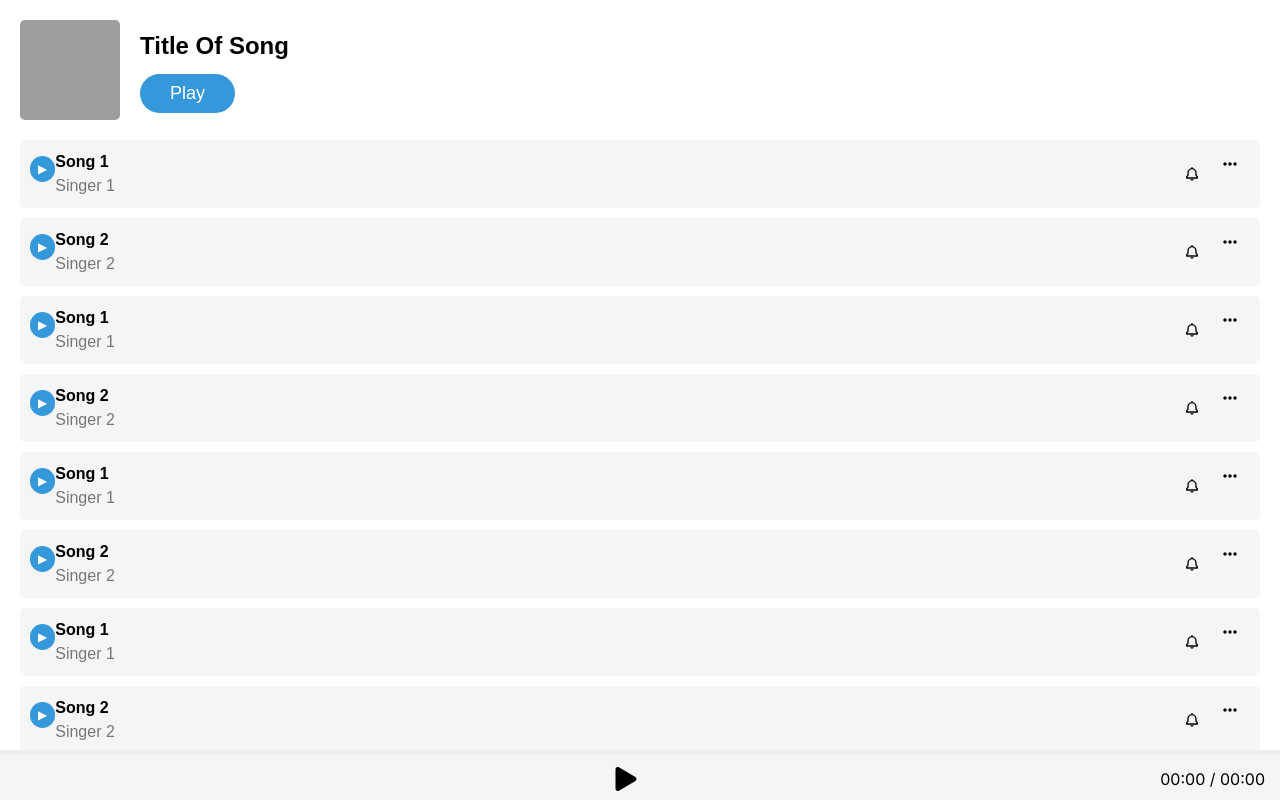
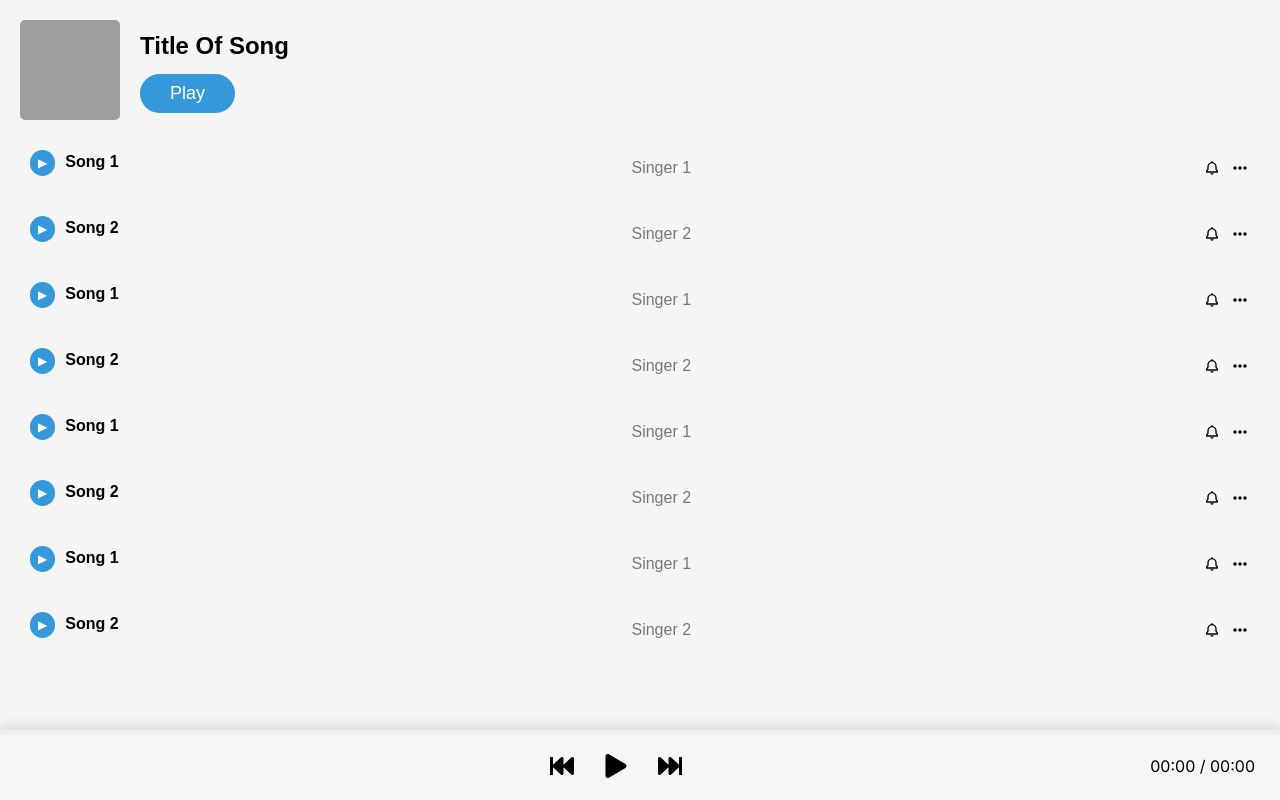
Before and after one commit to shrey-creator/epub-reader-flow, a Next.js app: page / in a window 1280 px wide. Built offline with nearby package versions, Linux system fonts and the light colour scheme; grey boxes are pictures that could not be loaded.

Commit message:
added fast forward

```diff
--- a/app/MusicPage.module.css
+++ b/app/components/MusicPage.module.css
@@ -6,6 +6,7 @@
   padding: 20px;
   height: calc(100vh - 50px); /* Adjust height for the sticky bar */
   overflow-y: auto; /* Enable vertical scrolling */
+  background-color: #f5f5f5;
 }
 
 /* Top Component */
--- a/app/epub-reader.tsx
+++ b/app/components/MusicPlayerDetailPage.tsx
@@ -1,9 +1,9 @@
 import React, { useContext, useEffect, useState } from "react";
 import styles from "./MusicPage.module.css"; // Import CSS module
-import SongDetail from "./components/song-item";
-import { AudioPlayerContext } from "./audio-player-context";
+import SongDetail from "./song-item";
+import { AudioPlayerContext } from "../audio-player-context";
 import StickyBar from "./sticky-bar";
-import HeaderComponent from "./components/HeaderPageComponent";
+import HeaderComponent from "./HeaderPageComponent";
 
 const MusicPage = () => {
   const songs = [
@@ -97,7 +97,7 @@ const MusicPage = () => {
     }
   }, [currentSongIndex]);
 
-  const handlePlayClick = (songIndex: number) => {
+  const handleSongListViewPlayClick = (songIndex: number) => {
     if (songIndex === currentSongIndex) {
       if (isSongPlaying) setIsSongPlaying(false);
       else setIsSongPlaying(true);
@@ -125,15 +125,14 @@ const MusicPage = () => {
         <div className={styles["song-list"]}>
           {songs.map((song, index) => {
             return (
-              <div>
+              <div key={index}>
                 <SongDetail
                   songName={song.name}
                   sungBy={song.singer}
                   ringToneUrl={"test.mp3"}
-                  key={index}
                   songindex={index}
                   date={""}
-                  handlePlayClick={handlePlayClick}
+                  handlePlayClick={handleSongListViewPlayClick}
                   currentSongIndex={currentSongIndex}
                 />
               </div>
--- /dev/null
+++ b/app/components/SideMenu.module.css
@@ -0,0 +1,48 @@
+.options {
+  position: absolute;
+  top: 20px; /* Adjust this value to position the menu properly */
+  right: 0;
+  width: 150px;
+  background-color: #fff;
+  border: 1px solid #ccc;
+  border-radius: 5px;
+  box-shadow: 0 2px 5px rgba(0, 0, 0, 0.2);
+  z-index: 5;
+}
+
+.option {
+  padding: 10px;
+  cursor: pointer;
+  transition: background-color 0.3s ease;
+}
+
+.option:hover {
+  background-color: #f5f5f5;
+}
+
+.options-button {
+  padding: 5px;
+  font-size: 20px;
+  border: none;
+  background: none;
+  cursor: pointer;
+  color: #777;
+  transition: color 0.3s ease;
+}
+
+.options-button:hover {
+  color: #333;
+}
+
+.sideMenu {
+  position: relative;
+
+  cursor: pointer;
+}
+
+.menuIcon {
+  display: flex;
+  align-items: center;
+  justify-content: center;
+  font-size: 20px;
+}
--- a/app/SideMenu.tsx
+++ b/app/components/SideMenu.tsx
@@ -1,5 +1,7 @@
 import React, { useState } from "react";
 import { BiDotsHorizontalRounded } from "react-icons/bi"; // Assuming you're using React Icons
+
+import styles from "./SideMenu.module.css";
 
 const SideMenu = () => {
   const [menuOpen, setMenuOpen] = useState(false);
@@ -15,17 +17,20 @@ const SideMenu = () => {
   };
 
   return (
-    <div className={"side-menu"}>
-      <div className={"menu-icon"} onClick={toggleMenu}>
+    <div className={styles.sideMenu}>
+      <div className={styles.menuIcon} onClick={toggleMenu}>
         <BiDotsHorizontalRounded />
       </div>
       {menuOpen && (
-        <div className="options">
-          <div className="option" onClick={() => handleOptionClick("Share")}>
+        <div className={styles.options}>
+          <div
+            className={styles.option}
+            onClick={() => handleOptionClick("Share")}
+          >
             Share
           </div>
           <div
-            className="option"
+            className={styles.option}
             onClick={() => handleOptionClick("Add to Playlist")}
           >
             Add to Playlist
--- /dev/null
+++ b/app/components/SongItem.module.css
@@ -0,0 +1,51 @@
+.songRow {
+  display: flex;
+  align-items: center;
+  margin-bottom: 10px;
+  padding: 10px;
+  border-radius: 5px;
+  background-color: #f5f5f5;
+  justify-content: space-between;
+}
+
+.songRow:hover {
+  background-color: white;
+}
+
+.leftComponent {
+  display: flex;
+}
+
+.rightComponent {
+  display: flex;
+  align-items: center;
+}
+
+.playButtonSmall {
+  padding: 4px 8px; /* Adjust padding */
+  font-size: 12px; /* Adjust font size */
+  border: none;
+  border-radius: 20px; /* Make it more round */
+  background-color: #3498db;
+  color: #fff;
+  cursor: pointer;
+  transition: background-color 0.3s ease;
+  margin-bottom: 10px; /* Leave some gap between title and play button */
+}
+
+.songDetails {
+  flex-grow: 1;
+}
+
+.songName {
+  font-weight: bold;
+  margin-left: 10px;
+}
+
+.singer {
+  color: #777;
+}
+
+.ringtoneIcon {
+  margin-right: 10px;
+}
--- a/app/StickyBar.module.css
+++ b/app/components/StickyBar.module.css
@@ -3,10 +3,11 @@
   bottom: 0;
   left: 0;
   width: 100%;
-  background-color: #f5f5f5;
+  background-color: #f6f6f6;
   text-align: center;
-
-  height: 50px;
+  z-index: 10;
+  height: 70px;
+  box-shadow: 0px -5px 10px rgba(0, 0, 0, 0.1); /* Add a box shadow to create the raised effect */
 }
 
 .stickyBarBottomSection {
@@ -16,6 +17,10 @@
   margin-top: 9px;
   padding-left: 15px;
   padding-right: 15px;
+}
+
+.stickyBarMiddleSection {
+  display: flex;
 }
 
 .songInfo {
@@ -70,6 +75,8 @@
 }
 
 .playIcon {
+  margin-left: 15px;
+  margin-right: 15px;
   font-size: 24px;
   cursor: pointer;
   color: black;
@@ -86,3 +93,7 @@
   border-radius: 4px;
   pointer-events: none;
 }
+
+.timeDisplay {
+  padding: 10px;
+}
--- a/app/components/song-item.tsx
+++ b/app/components/song-item.tsx
@@ -1,6 +1,7 @@
 import React from "react";
 import { BiBell } from "react-icons/bi";
-import SideMenu from "../SideMenu";
+import SideMenu from "./SideMenu";
+import styles from "./SongItem.module.css";
 
 interface SongDetailView {
   songName: string;
@@ -22,26 +23,30 @@ const SongDetail: React.FC<SongDetailView> = ({
   currentSongIndex,
 }) => {
   return (
-    <div className="song-row">
+    <div className={styles.songRow}>
+      <div className={styles.leftComponent}>
         <button
-        className="play-button-small"
+          className={styles.playButtonSmall}
           onClick={() => {
             handlePlayClick(songindex);
           }}
         >
           {songindex === currentSongIndex ? "▐▐ " : "▶"}
         </button>
-      <div className="song-details">
-        <div className="song-name">{songName}</div>
-        <div className="singer"> {sungBy}</div>
+        <div className={styles.songDetails}>
+          <div className={styles.songName}>{songName}</div>
         </div>
-      {ringToneUrl && (
-        <button>
-          <BiBell className="ringtone-icon" />
-        </button>
-      )}
-      <div className="options1">
+      </div>
+
+      <div className={styles.middleComponent}>
+        <div className={styles.singer}> {sungBy}</div>
+      </div>
+
+      <div className={styles.rightComponent}>
+        {ringToneUrl && <BiBell className={styles.ringtoneIcon} />}
+        <div>
           <SideMenu />
+        </div>
       </div>
     </div>
   );
--- a/app/sticky-bar.tsx
+++ b/app/components/sticky-bar.tsx
@@ -1,7 +1,7 @@
 import React, { useRef, useState, useEffect, useContext } from "react";
 import styles from "./StickyBar.module.css"; // Import CSS module for styling
-import { AudioPlayerContext } from "./audio-player-context";
-import { FaPause, FaPlay } from "react-icons/fa"; // Import Play Icon from react-icons/fa
+import { AudioPlayerContext } from "../audio-player-context";
+import { FaPause, FaPlay, FaFastForward, FaFastBackward } from "react-icons/fa"; // Import Play Icon from react-icons/fa
 import ProgressBar from "./ProgressBar";
 
 const StickyBar: React.FC<{
@@ -38,6 +38,7 @@ const StickyBar: React.FC<{
   // ... audio playback logic
 
   const convertSecondsToMinSec = (seconds: number): string => {
+    if (!seconds) return `00:00`;
     const minutes: number = Math.floor(seconds / 60);
     const remainingSeconds: number = seconds % 60;
 
@@ -87,7 +88,17 @@ const StickyBar: React.FC<{
     }
   }, []);
 
-  const [hoverTime, setHoverTime] = useState("0:00");
+  const handleFastForward = () => {
+    let forwaredTime = currentTimeInSeconds + 10;
+    if (forwaredTime > durationInSeconds) forwaredTime = durationInSeconds;
+    if (audioRef?.current) audioRef.current.currentTime = forwaredTime;
+  };
+
+  const handleBackForward = () => {
+    let backWardedTime = currentTimeInSeconds - 10;
+    if (backWardedTime < 0) backWardedTime = 0;
+    if (audioRef?.current) audioRef.current.currentTime = backWardedTime;
+  };
 
   return (
     <div className={styles.stickyBar}>
@@ -114,13 +125,23 @@ const StickyBar: React.FC<{
             </div>
           )}
         </div>
-        <div>
+
+        <div className={styles.stickyBarMiddleSection}>
+          <FaFastBackward
+            className={styles.playIcon}
+            onClick={handleBackForward}
+          />
           {!isSongPlaying ? (
             <FaPlay className={styles.playIcon} onClick={togglePlay} />
           ) : (
             <FaPause className={styles.playIcon} onClick={togglePlay} />
           )}
+          <FaFastForward
+            className={styles.playIcon}
+            onClick={handleFastForward}
+          />
         </div>
+
         <div>
           <audio
             ref={audioRef}
--- a/app/globals.css
+++ b/app/globals.css
@@ -71,95 +71,9 @@ body {
 }
 
 /* Song List */
-.song-row {
-  display: flex;
-  align-items: center;
-  margin-bottom: 10px;
-  padding: 10px;
-  border-radius: 5px;
-  background-color: #f5f5f5;
-}
-
-.song-details {
-  flex-grow: 1;
-}
-
-.song-name {
-  font-weight: bold;
-}
-
-.singer {
-  color: #777;
-}
-
-.ringtone-icon {
-  margin-right: 10px;
-}
-
-.options-button {
-  padding: 5px;
-  font-size: 20px;
-  border: none;
-  background: none;
-  cursor: pointer;
-  color: #777;
-  transition: color 0.3s ease;
-}
-
-.options-button:hover {
-  color: #333;
-}
 
 .song-cover {
   max-width: 100px; /* Set maximum width for the image */
   height: auto; /* Maintain aspect ratio */
   border-radius: 5px;
 }
-
-.play-button-small {
-  padding: 4px 8px; /* Adjust padding */
-  font-size: 12px; /* Adjust font size */
-  border: none;
-  border-radius: 20px; /* Make it more round */
-  background-color: #3498db;
-  color: #fff;
-  cursor: pointer;
-  transition: background-color 0.3s ease;
-  margin-bottom: 10px; /* Leave some gap between title and play button */
-}
-
-.side-menu {
-  position: relative;
-  width: 40px;
-  height: 40px;
-  cursor: pointer;
-}
-
-.menu-icon {
-  display: flex;
-  align-items: center;
-  justify-content: center;
-  font-size: 20px;
-}
-
-.options {
-  position: absolute;
-  top: 20px; /* Adjust this value to position the menu properly */
-  right: 0;
-  width: 150px;
-  background-color: #fff;
-  border: 1px solid #ccc;
-  border-radius: 5px;
-  box-shadow: 0 2px 5px rgba(0, 0, 0, 0.2);
-  z-index: 5;
-}
-
-.option {
-  padding: 10px;
-  cursor: pointer;
-  transition: background-color 0.3s ease;
-}
-
-.option:hover {
-  background-color: #f5f5f5;
-}
--- a/app/page.tsx
+++ b/app/page.tsx
@@ -1,7 +1,6 @@
 "use client";
 import { useEffect, useRef, useState } from "react";
-import EpubReader from "./epub-reader";
-import MusicPage from "./epub-reader";
+import MusicPage from "./components/MusicPlayerDetailPage";
 import { AudioPlayerContext } from "./audio-player-context";
 
 export default function Home() {
```
Also changed, not shown: app/components/ProgressBar.tsx (renamed from app/ProgressBar.tsx), app/components/Progressbar.module.css (renamed from app/Progressbar.module.css). Lines whose indentation alone changed are shown as unchanged.
